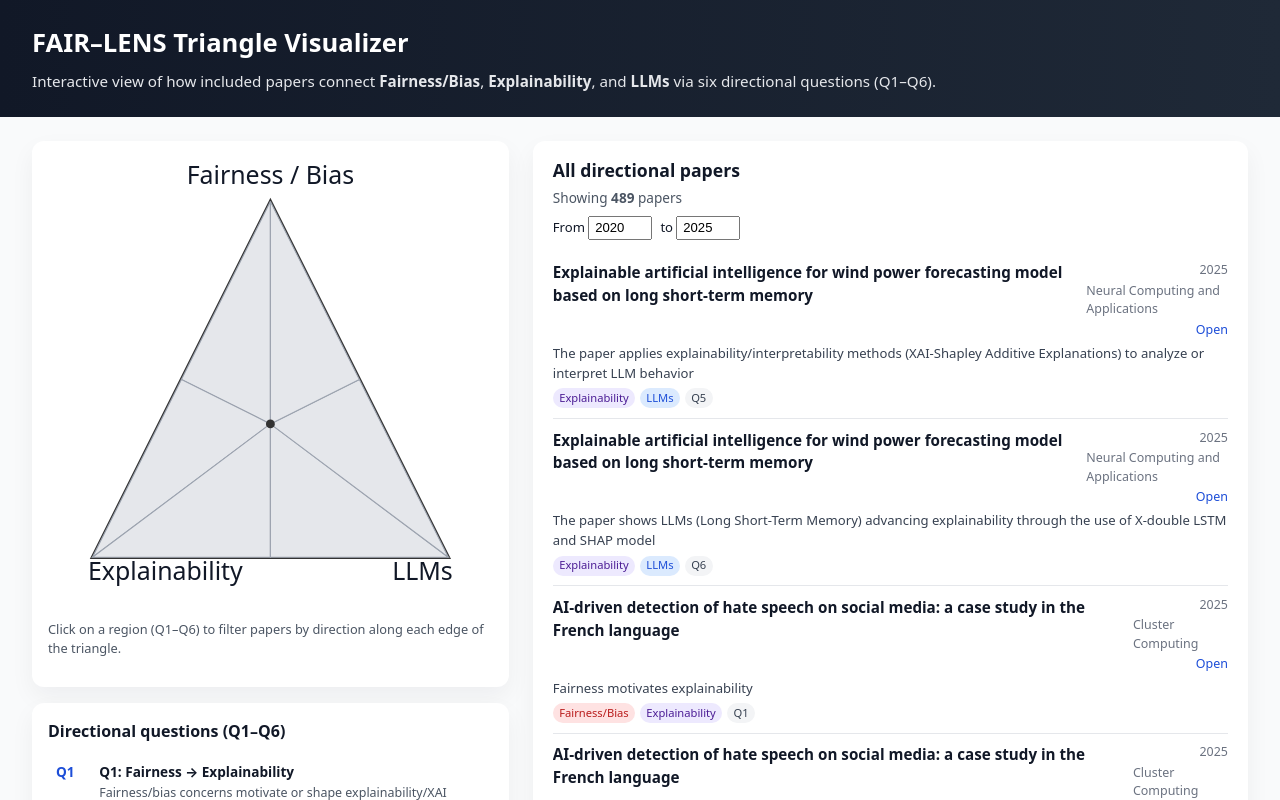
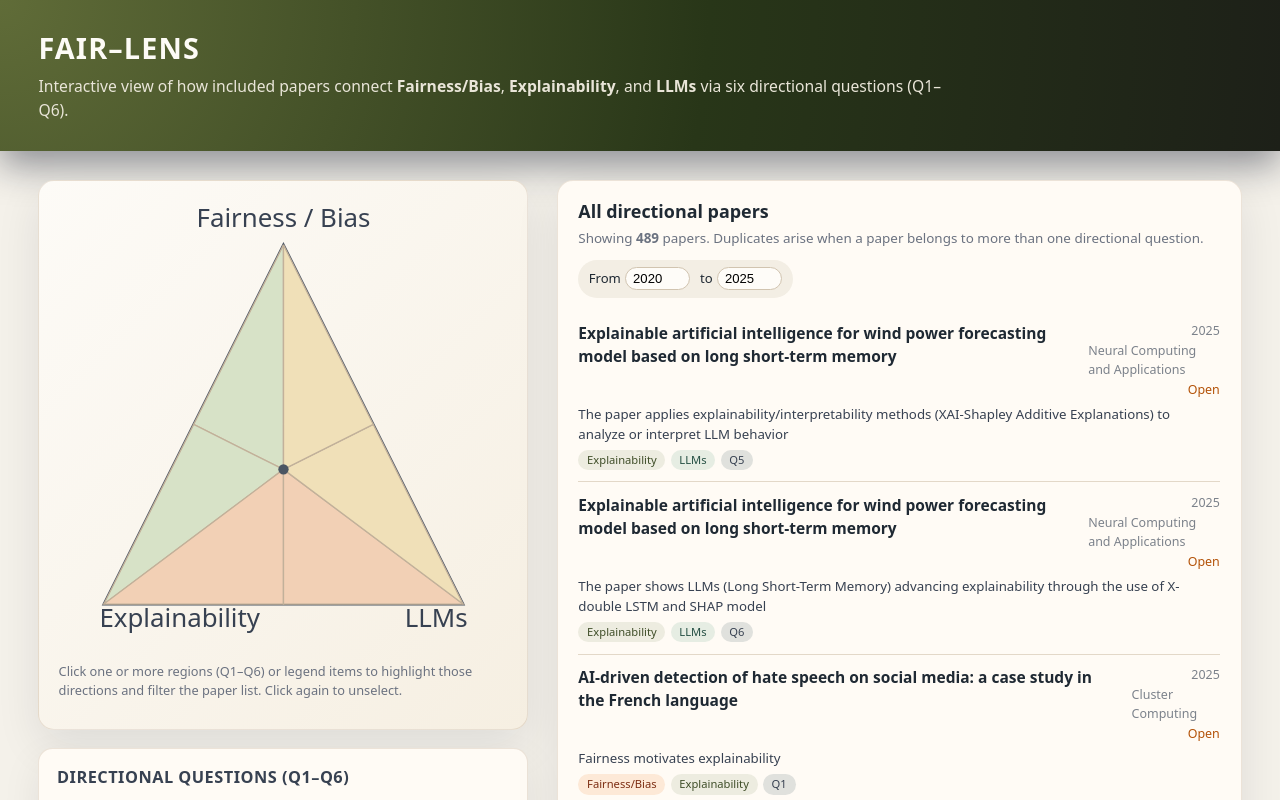
Before and after one commit to SophiaVei/FAIR-LENS, a React (Vite) app in the folder fair-lens-visualizer/: page / in a window 1280 px wide. Shown: the top 800 px of the page. Built offline with nearby package versions, Linux system fonts and the light colour scheme.

Commit message:
ui local

```diff
--- a/fair-lens-visualizer/src/App.tsx
+++ b/fair-lens-visualizer/src/App.tsx
@@ -18,37 +18,49 @@ export interface Paper {
   mentions_llm: boolean;
 }
 
-const questionMeta: Record<QuestionId, { label: string; description: string }> = {
+const questionMeta: Record<
+  QuestionId,
+  { label: string; description: string }
+> = {
   Q1: {
     label: "Q1: Fairness → Explainability",
-    description: "Fairness/bias concerns motivate or shape explainability/XAI methods."
+    description:
+      "Fairness/bias concerns motivate or shape explainability/XAI methods.",
   },
   Q2: {
     label: "Q2: Explainability → Fairness",
-    description: "XAI methods are used to detect, measure, or mitigate bias/unfairness."
+    description:
+      "XAI methods are used to detect, measure, or mitigate bias/unfairness.",
   },
   Q3: {
     label: "Q3: Fairness → LLMs",
-    description: "Fairness/bias is defined or operationalized specifically for LLMs."
+    description:
+      "Fairness/bias is defined or operationalized specifically for LLMs.",
   },
   Q4: {
     label: "Q4: LLMs → Fairness",
-    description: "LLMs affect, amplify, or address fairness/discrimination."
+    description:
+      "LLMs affect, amplify, or address fairness/discrimination.",
   },
   Q5: {
     label: "Q5: Explainability → LLMs",
-    description: "XAI methods are applied to analyze or interpret LLM behaviour."
+    description: "XAI methods are applied to analyze or interpret LLM behaviour.",
   },
   Q6: {
     label: "Q6: LLMs → Explainability",
-    description: "LLMs advance or challenge explainability (e.g., self-explanations, CoT)."
+    description:
+      "LLMs advance or challenge explainability (e.g., self-explanations, CoT).",
   },
 };
 
 const App: React.FC = () => {
   const [papers, setPapers] = useState<Paper[]>([]);
-  const [activeQuestion, setActiveQuestion] = useState<QuestionId | null>(null);
-  const [yearFilter, setYearFilter] = useState<{ min: number | null; max: number | null }>({
+  // ⬇⬇⬇ MULTI-SELECTION STATE
+  const [activeQuestions, setActiveQuestions] = useState<QuestionId[]>([]);
+  const [yearFilter, setYearFilter] = useState<{
+    min: number | null;
+    max: number | null;
+  }>({
     min: null,
     max: null,
   });
@@ -73,18 +85,34 @@ const App: React.FC = () => {
 
   // Initialize year filter once we know ranges
   useEffect(() => {
-    if (years.min !== null && years.max !== null && yearFilter.min === null && yearFilter.max === null) {
+    if (
+      years.min !== null &&
+      years.max !== null &&
+      yearFilter.min === null &&
+      yearFilter.max === null
+    ) {
       setYearFilter({ min: years.min, max: years.max });
     }
   }, [years, yearFilter.min, yearFilter.max]);
 
+  // ⬇⬇⬇ helper to toggle one question on/off
+  const toggleQuestion = (qid: QuestionId) => {
+    setActiveQuestions((prev) =>
+      prev.includes(qid) ? prev.filter((q) => q !== qid) : [...prev, qid]
+    );
+  };
+
   const filteredPapers = useMemo(() => {
     let subset = papers;
 
-    if (activeQuestion) {
-      subset = subset.filter((p) => p.question_id === activeQuestion);
+    // filter by one or more selected questions
+    if (activeQuestions.length > 0) {
+      subset = subset.filter((p) =>
+        activeQuestions.includes(p.question_id as QuestionId)
+      );
     }
 
+    // filter by year range
     if (yearFilter.min !== null) {
       subset = subset.filter(
         (p) => p.year === null || p.year >= yearFilter.min!
@@ -100,19 +128,30 @@ const App: React.FC = () => {
     subset = [...subset].sort((a, b) => (b.year ?? 0) - (a.year ?? 0));
 
     return subset;
-  }, [papers, activeQuestion, yearFilter]);
+  }, [papers, activeQuestions, yearFilter]);
 
   const handleReset = () => {
-    setActiveQuestion(null);
+    setActiveQuestions([]);
     if (years.min !== null && years.max !== null) {
       setYearFilter({ min: years.min, max: years.max });
     }
   };
 
+  // Title depending on how many filters are active
+  let listTitle: string;
+  if (activeQuestions.length === 0) {
+    listTitle = "All directional papers";
+  } else if (activeQuestions.length === 1) {
+    listTitle = questionMeta[activeQuestions[0]].label;
+  } else {
+    const ids = activeQuestions.join(", ");
+    listTitle = `Selected questions: ${ids}`;
+  }
+
   return (
     <div className="app-root">
       <header className="app-header">
-        <h1>FAIR–LENS Triangle Visualizer</h1>
+        <h1>FAIR–LENS</h1>
         <p className="subtitle">
           Interactive view of how included papers connect{" "}
           <strong>Fairness/Bias</strong>, <strong>Explainability</strong>, and{" "}
@@ -123,8 +162,8 @@ const App: React.FC = () => {
       <main className="app-main">
         <section className="triangle-section">
           <Triangle
-            activeQuestion={activeQuestion}
-            onSelectQuestion={setActiveQuestion}
+            activeQuestions={activeQuestions}
+            onToggleQuestion={toggleQuestion}
           />
           <div className="legend-card">
             <h2>Directional questions (Q1–Q6)</h2>
@@ -134,11 +173,11 @@ const App: React.FC = () => {
                   key={qid}
                   className={
                     "legend-item" +
-                    (activeQuestion === qid ? " legend-item-active" : "")
+                    (activeQuestions.includes(qid)
+                      ? " legend-item-active"
+                      : "")
                   }
-                  onClick={() =>
-                    setActiveQuestion(activeQuestion === qid ? null : qid)
-                  }
+                  onClick={() => toggleQuestion(qid)}
                 >
                   <span className="legend-qid">{qid}</span>
                   <span className="legend-text">
@@ -159,14 +198,10 @@ const App: React.FC = () => {
 
         <section className="list-section">
           <div className="list-header">
-            <h2>
-              {activeQuestion
-                ? questionMeta[activeQuestion].label
-                : "All directional papers"}
-            </h2>
+            <h2>{listTitle}</h2>
             <p className="count-text">
-              Showing <strong>{filteredPapers.length}</strong> paper
-              {filteredPapers.length === 1 ? "" : "s"}
+              Showing <strong>{filteredPapers.length}</strong> papers. Duplicates
+              arise when a paper belongs to more than one directional question.
             </p>
 
             {years.min !== null && years.max !== null && (
@@ -218,11 +253,7 @@ const App: React.FC = () => {
                     {p.year && <span>{p.year}</span>}
                     {p.venue && <span>{p.venue}</span>}
                     {p.url && (
-                      <a
-                        href={p.url}
-                        target="_blank"
-                        rel="noreferrer"
-                      >
+                      <a href={p.url} target="_blank" rel="noreferrer">
                         Open
                       </a>
                     )}
--- a/fair-lens-visualizer/src/components/Triangle.tsx
+++ b/fair-lens-visualizer/src/components/Triangle.tsx
@@ -3,69 +3,147 @@ import React from "react";
 import type { QuestionId } from "../App";
 
 interface TriangleProps {
-  activeQuestion: QuestionId | null;
-  onSelectQuestion: (qid: QuestionId | null) => void;
+  activeQuestions: QuestionId[];
+  onToggleQuestion: (qid: QuestionId) => void;
 }
+
+type PairGroup = "FE" | "FL" | "EL"; // Fairness–Explainability, Fairness–LLMs, Explainability–LLMs
 
 type Wedge = {
   id: QuestionId;
   label: string;
-  points: string; // SVG points
+  points: string; // SVG polygon points
+  pair: PairGroup;
 };
 
+/**
+ * Triangle vertices:
+ *  A (Fairness)        = (100, 20)
+ *  B (Explainability)  = (20, 180)
+ *  C (LLMs)            = (180, 180)
+ *  Center O            = (100, 120)
+ *  midAB               = (60, 100)
+ *  midBC               = (100, 180)
+ *  midCA               = (140, 100)
+ */
 const wedges: Wedge[] = [
-  // Triangle vertices:
-  // A (Fairness) = (100, 20)
-  // B (Explainability) = (20, 180)
-  // C (LLMs) = (180, 180)
-  // Center O ≈ (100, 120)
-  // Midpoints: ABm(60,100), BCm(100,180), CAm(140,100)
-
-  // Edge Fairness–Explainability (F↔E)
+  //
+  // FAIRNESS ↔ EXPLAINABILITY (LEFT EDGE)  → pair FE
+  //
   {
     id: "Q1",
     label: "Fairness → Explainability",
-    points: "100,120 100,20 60,100", // O, A, ABm
+    points: "100,120 100,20 60,100", // O, A, midAB
+    pair: "FE",
   },
   {
     id: "Q2",
     label: "Explainability → Fairness",
-    points: "100,120 60,100 20,180", // O, ABm, B
+    points: "100,120 60,100 20,180", // O, midAB, B
+    pair: "FE",
   },
 
-  // Edge Explainability–LLMs (E↔L) – we map these to Q3/Q4
+  //
+  // EXPLAINABILITY ↔ LLMS (BOTTOM EDGE)  → pair EL
+  //
+  {
+    id: "Q5",
+    label: "Explainability → LLMs",
+    points: "100,120 20,180 100,180", // O, B, midBC
+    pair: "EL",
+  },
+  {
+    id: "Q6",
+    label: "LLMs → Explainability",
+    points: "100,120 100,180 180,180", // O, midBC, C
+    pair: "EL",
+  },
+
+  //
+  // LLMS ↔ FAIRNESS (RIGHT EDGE)  → pair FL
+  //
   {
     id: "Q3",
     label: "Fairness → LLMs",
-    points: "100,120 20,180 100,180", // O, B, BCm
+    points: "100,120 180,180 140,100", // O, C, midCA
+    pair: "FL",
   },
   {
     id: "Q4",
     label: "LLMs → Fairness",
-    points: "100,120 100,180 180,180", // O, BCm, C
-  },
-
-  // Edge LLMs–Fairness (L↔F) – Q5/Q6
-  {
-    id: "Q5",
-    label: "Explainability → LLMs",
-    points: "100,120 180,180 140,100", // O, C, CAm
-  },
-  {
-    id: "Q6",
-    label: "LLMs → Explainability",
-    points: "100,120 140,100 100,20", // O, CAm, A
+    points: "100,120 140,100 100,20", // O, midCA, A
+    pair: "FL",
   },
 ];
 
-const Triangle: React.FC<TriangleProps> = ({ activeQuestion, onSelectQuestion }) => {
-  const handleClick = (id: QuestionId) => {
-    if (activeQuestion === id) {
-      onSelectQuestion(null);
-    } else {
-      onSelectQuestion(id);
-    }
+// Vertex identifiers for arrow mapping
+type VertexKey = "fairness" | "explainability" | "llms";
+
+const vertices: Record<VertexKey, { x: number; y: number }> = {
+  fairness: { x: 100, y: 20 },
+  explainability: { x: 20, y: 180 },
+  llms: { x: 180, y: 180 },
+};
+
+// From–to mapping for each directional question
+const arrowMap: Record<QuestionId, { from: VertexKey; to: VertexKey }> = {
+  Q1: { from: "fairness", to: "explainability" },
+  Q2: { from: "explainability", to: "fairness" },
+  Q3: { from: "fairness", to: "llms" },
+  Q4: { from: "llms", to: "fairness" },
+  Q5: { from: "explainability", to: "llms" },
+  Q6: { from: "llms", to: "explainability" },
+};
+
+// Utility: shorten a segment at both ends by `offset` so the arrow
+// does not overlap the vertex points too strongly.
+function shortenSegment(
+  p1: { x: number; y: number },
+  p2: { x: number; y: number },
+  offset: number
+) {
+  const dx = p2.x - p1.x;
+  const dy = p2.y - p1.y;
+  const len = Math.sqrt(dx * dx + dy * dy);
+  if (!len) {
+    return { from: p1, to: p2 };
+  }
+  const ratio = offset / len;
+  return {
+    from: {
+      x: p1.x + dx * ratio,
+      y: p1.y + dy * ratio,
+    },
+    to: {
+      x: p2.x - dx * ratio,
+      y: p2.y - dy * ratio,
+    },
   };
+}
+
+const Triangle: React.FC<TriangleProps> = ({
+  activeQuestions,
+  onToggleQuestion,
+}) => {
+  // Build an arrow line per active question
+  const arrowLines = activeQuestions.map((qid) => {
+    const mapping = arrowMap[qid];
+    const start = vertices[mapping.from];
+    const end = vertices[mapping.to];
+    const { from, to } = shortenSegment(start, end, 10); // 10px inset from vertices
+
+    return (
+      <line
+        key={qid}
+        className="triangle-arrow"
+        x1={from.x}
+        y1={from.y}
+        x2={to.x}
+        y2={to.y}
+        markerEnd="url(#triangleArrowhead)"
+      />
+    );
+  });
 
   return (
     <div className="triangle-wrapper">
@@ -77,36 +155,61 @@ const Triangle: React.FC<TriangleProps> = ({ activeQuestion, onSelectQuestion })
         <title id="triangleTitle">FAIR–LENS Triangle</title>
         <desc id="triangleDesc">
           Triangle with vertices Fairness/Bias, Explainability, and LLMs,
-          subdivided into six directional regions (Q1–Q6).
+          subdivided into six directional regions (Q1–Q6). You can select one
+          or more regions at the same time; arrows indicate the chosen
+          directions.
         </desc>
+
+        {/* Arrowhead definition */}
+        <defs>
+          <marker
+            id="triangleArrowhead"
+            markerWidth="8"
+            markerHeight="8"
+            refX="6"
+            refY="3"
+            orient="auto"
+            markerUnits="strokeWidth"
+          >
+            <path d="M0,0 L6,3 L0,6 z" fill="#b45326" />
+          </marker>
+        </defs>
 
         {/* Outer triangle border */}
         <polygon
           points="100,20 20,180 180,180"
           fill="none"
-          stroke="#333"
-          strokeWidth={1.5}
+          stroke="#4b5563"
+          strokeWidth={1.2}
         />
 
         {/* Wedges */}
         {wedges.map((w) => {
-          const isActive = activeQuestion === w.id;
+          const isActive = activeQuestions.includes(w.id);
+          const pairClass = `triangle-pair-${w.pair.toLowerCase()}`; // FE/FL/EL → fe/fl/el
           return (
             <polygon
               key={w.id}
               points={w.points}
               className={
-                "triangle-wedge" + (isActive ? " triangle-wedge-active" : "")
+                "triangle-wedge " +
+                pairClass +
+                (isActive ? " triangle-wedge-active" : "")
               }
-              onClick={() => handleClick(w.id)}
+              onClick={() => onToggleQuestion(w.id)}
             >
-              <title>{w.id}: {w.label}</title>
+              <title>
+                {w.id}: {w.label}
+              </title>
             </polygon>
           );
         })}
 
-        {/* Center point (optional) */}
-        <circle cx="100" cy="120" r="2" fill="#333" />
+        {/* One arrow per active question */}
+        {arrowLines}
+
+        {/* Center point */}
+        <circle cx="100" cy="120" r="2.3" fill="#4b5563" />
 
         {/* Vertex labels */}
         <text x="100" y="12" textAnchor="middle" className="vertex-label">
@@ -119,9 +222,10 @@ const Triangle: React.FC<TriangleProps> = ({ activeQuestion, onSelectQuestion })
           LLMs
         </text>
       </svg>
+
       <p className="triangle-hint">
-        Click on a region (Q1–Q6) to filter papers by direction along each edge
-        of the triangle.
+        Click one or more regions (Q1–Q6) or legend items to highlight those
+        directions and filter the paper list. Click again to unselect.
       </p>
     </div>
   );
--- a/fair-lens-visualizer/src/styles.css
+++ b/fair-lens-visualizer/src/styles.css
@@ -1,10 +1,12 @@
 /* src/styles.css */
+
+/* ---------- Base layout & theme ---------- */
 
 :root {
   font-family: system-ui, -apple-system, BlinkMacSystemFont, "Segoe UI", sans-serif;
   line-height: 1.5;
-  color: #111827;
-  background-color: #f9fafb;
+  color: #1f2933;
+  background-color: #f4f1ea; /* warm, paper-like background */
 }
 
 * {
@@ -13,131 +15,208 @@
 
 body {
   margin: 0;
+  background-color: #f4f1ea;
 }
 
 .app-root {
   min-height: 100vh;
   display: flex;
   flex-direction: column;
+  color: #1f2933;
 }
 
+/* ---------- Header ---------- */
+
 .app-header {
-  padding: 1.5rem 2rem;
-  background: linear-gradient(90deg, #111827, #1f2937);
-  color: white;
+  padding: 1.6rem 2.4rem 1.8rem;
+  background: radial-gradient(circle at top left, #606c38 0, #283618 55%, #1d2018 100%);
+  color: #fdfbf6;
+  box-shadow: 0 14px 35px rgba(15, 23, 42, 0.45);
 }
 
 .app-header h1 {
-  margin: 0 0 0.5rem;
-  font-size: 1.6rem;
+  margin: 0 0 0.4rem;
+  font-size: 1.8rem;
+  letter-spacing: 0.04em;
 }
 
 .app-header .subtitle {
   margin: 0;
-  max-width: 60rem;
-  font-size: 0.95rem;
-  color: #e5e7eb;
+  max-width: 58rem;
+  font-size: 0.98rem;
+  color: #e9e5d8;
 }
+
+/* ---------- Main layout ---------- */
 
 .app-main {
   flex: 1;
   display: grid;
-  grid-template-columns: minmax(0, 1.2fr) minmax(0, 1.8fr);
-  gap: 1.5rem;
-  padding: 1.5rem 2rem;
+  grid-template-columns: minmax(0, 1.25fr) minmax(0, 1.75fr);
+  gap: 1.8rem;
+  padding: 1.8rem 2.4rem 2rem;
+  max-width: 1400px;
+  width: 100%;
+  margin: 0 auto;
 }
+
+/* ---------- Triangle / left side ---------- */
 
 .triangle-section {
   display: flex;
   flex-direction: column;
-  gap: 1rem;
+  gap: 1.1rem;
 }
 
 .triangle-wrapper {
-  background: white;
-  border-radius: 0.75rem;
-  padding: 1rem;
-  box-shadow: 0 10px 25px rgba(15, 23, 42, 0.05);
+  background: linear-gradient(135deg, #fdfbf7 0%, #f6efe2 100%);
+  border-radius: 1rem;
+  padding: 1.2rem 1.2rem 1rem;
+  box-shadow: 0 16px 45px rgba(15, 23, 42, 0.09);
+  border: 1px solid rgba(148, 119, 86, 0.18);
 }
 
 .triangle-svg {
   width: 100%;
   height: auto;
+  display: block;
 }
 
-.vertex-label {
-  font-size: 0.7rem;
-  fill: #111827;
-}
+/* triangle wedges */
 
 .triangle-wedge {
-  fill: #e5e7eb;
-  stroke: #9ca3af;
-  stroke-width: 0.5;
+  fill: #e8ded1; /* soft beige */
+  stroke: #c2b19a;
+  stroke-width: 0.6;
   cursor: pointer;
-  transition: fill 0.15s ease, stroke 0.15s ease;
+  transition: fill 0.18s ease, stroke 0.18s ease, transform 0.18s ease;
 }
 
 .triangle-wedge:hover {
-  fill: #d1d5db;
+  fill: #e1d2c0;
+}
+
+/* Pair-based default colors: FE, FL, EL */
+
+.triangle-wedge.triangle-pair-fe {
+  /* Fairness ↔ Explainability pair (Q1, Q2) – soft sage */
+  fill: #d7e2c7;
+}
+
+.triangle-wedge.triangle-pair-el {
+  /* Explainability ↔ LLMs pair (Q5, Q6) – peach */
+  fill: #f2d0b5;
+}
+
+.triangle-wedge.triangle-pair-fl {
+  /* Fairness ↔ LLMs pair (Q3, Q4) – warm sand */
+  fill: #f0e0b8;
+}
+
+/* Slightly darker on hover for each pair (only when NOT active) */
+
+.triangle-wedge.triangle-pair-fe:hover {
+  fill: #ccd8bb;
+}
+
+.triangle-wedge.triangle-pair-el:hover {
+  fill: #e8c6ab;
+}
+
+.triangle-wedge.triangle-pair-fl:hover {
+  fill: #e7d6ac;
+}
+
+/* Active state still uses the strong highlight color */
+.triangle-wedge-active {
+  fill: #f4a261; /* terracotta highlight */
+  stroke: #e76f51;
+  stroke-width: 1.2;
 }
 
 .triangle-wedge-active {
-  fill: #bfdbfe;
-  stroke: #1d4ed8;
-  stroke-width: 1;
+  fill: #f4a261; /* terracotta highlight */
+  stroke: #e76f51;
+  stroke-width: 1.2;
+}
+
+/* arrow */
+
+.triangle-arrow {
+  stroke: #b45326;
+  stroke-width: 2.2;
+  opacity: 0.98;
+  transition: opacity 0.2s ease;
+}
+
+/* small center point and outline */
+
+.vertex-label {
+  font-size: 0.72rem;
+  fill: #374151;
 }
 
 .triangle-hint {
-  margin-top: 0.75rem;
+  margin-top: 0.8rem;
   font-size: 0.8rem;
-  color: #4b5563;
+  color: #6b7280;
 }
 
+/* ---------- Legend card (Q1–Q6) ---------- */
+
 .legend-card {
-  background: white;
-  border-radius: 0.75rem;
-  padding: 1rem;
-  box-shadow: 0 10px 25px rgba(15, 23, 42, 0.05);
+  background: #fffbf5;
+  border-radius: 0.9rem;
+  padding: 1rem 1.1rem;
+  box-shadow: 0 14px 38px rgba(15, 23, 42, 0.08);
+  border: 1px solid rgba(148, 119, 86, 0.18);
 }
 
 .legend-card h2 {
-  margin: 0 0 0.75rem;
-  font-size: 1rem;
+  margin: 0 0 0.7rem;
+  font-size: 1.02rem;
+  letter-spacing: 0.03em;
+  text-transform: uppercase;
+  color: #374151;
 }
 
 .legend-card ul {
   list-style: none;
   padding: 0;
-  margin: 0 0 0.75rem;
+  margin: 0 0 0.9rem;
   display: flex;
   flex-direction: column;
-  gap: 0.4rem;
+  gap: 0.45rem;
 }
 
 .legend-item {
   display: flex;
-  gap: 0.5rem;
-  padding: 0.4rem 0.5rem;
-  border-radius: 0.5rem;
+  gap: 0.6rem;
+  padding: 0.45rem 0.55rem;
+  border-radius: 0.7rem;
   cursor: pointer;
   font-size: 0.85rem;
   align-items: flex-start;
-  transition: background-color 0.15s ease;
+  transition: background-color 0.18s ease, box-shadow 0.18s ease, transform 0.08s ease;
+  border: 1px solid transparent;
 }
 
 .legend-item:hover {
-  background-color: #f3f4f6;
+  background-color: #f4ede1;
+  box-shadow: 0 6px 18px rgba(148, 119, 86, 0.25);
+  transform: translateY(-1px);
 }
 
 .legend-item-active {
-  background-color: #dbeafe;
+  background-color: #f4a26120;
+  border-color: #f4a26180;
+  box-shadow: 0 7px 22px rgba(244, 162, 97, 0.35);
 }
 
 .legend-qid {
   font-weight: 600;
-  color: #1d4ed8;
-  min-width: 2.2rem;
+  color: #b45309;
+  min-width: 2.5rem;
 }
 
 .legend-text {
@@ -150,53 +229,73 @@ body {
 }
 
 .btn-reset {
-  margin-top: 0.5rem;
-  padding: 0.35rem 0.7rem;
+  margin-top: 0.4rem;
+  padding: 0.35rem 0.85rem;
   border-radius: 999px;
   border: none;
-  background-color: #1d4ed8;
-  color: white;
+  background-color: #283618;
+  color: #fdfbf6;
   font-size: 0.78rem;
   cursor: pointer;
+  letter-spacing: 0.03em;
+  text-transform: uppercase;
 }
 
 .btn-reset:hover {
-  background-color: #1e40af;
+  background-color: #1f2a16;
 }
 
+/* ---------- Right side: list & filters ---------- */
+
 .list-section {
-  background: white;
-  border-radius: 0.75rem;
-  padding: 1rem 1.25rem;
-  box-shadow: 0 10px 25px rgba(15, 23, 42, 0.05);
+  background: #fffbf5;
+  border-radius: 1rem;
+  padding: 1.1rem 1.3rem;
+  box-shadow: 0 16px 45px rgba(15, 23, 42, 0.09);
+  border: 1px solid rgba(148, 119, 86, 0.18);
   display: flex;
   flex-direction: column;
 }
 
 .list-header h2 {
-  margin: 0 0 0.25rem;
-  font-size: 1.1rem;
+  margin: 0 0 0.2rem;
+  font-size: 1.12rem;
 }
 
 .count-text {
-  margin: 0 0 0.5rem;
-  font-size: 0.85rem;
-  color: #4b5563;
+  margin: 0 0 0.7rem;
+  font-size: 0.84rem;
+  color: #6b7280;
 }
 
 .year-filter {
-  display: flex;
-  gap: 0.5rem;
+  display: inline-flex;
+  flex-wrap: wrap;
+  gap: 0.6rem;
   align-items: center;
   font-size: 0.82rem;
-  margin-bottom: 0.75rem;
+  margin-bottom: 0.8rem;
+  padding: 0.45rem 0.65rem;
+  border-radius: 999px;
+  background-color: #f3eee4;
+}
+
+.year-filter label {
+  display: flex;
+  align-items: center;
+  gap: 0.25rem;
 }
 
 .year-filter input {
-  width: 4rem;
-  padding: 0.15rem 0.3rem;
+  width: 4.1rem;
+  padding: 0.2rem 0.45rem;
   font-size: 0.82rem;
+  border-radius: 999px;
+  border: 1px solid #d1c4b0;
+  background-color: #fefcf8;
 }
+
+/* ---------- Paper list ---------- */
 
 .paper-list {
   list-style: none;
@@ -206,8 +305,8 @@ body {
 }
 
 .paper-item {
-  border-bottom: 1px solid #e5e7eb;
-  padding: 0.6rem 0;
+  border-bottom: 1px solid #e3d8c8;
+  padding: 0.7rem 0;
 }
 
 .paper-item:last-child {
@@ -218,12 +317,12 @@ body {
   display: flex;
   justify-content: space-between;
   align-items: flex-start;
-  gap: 0.5rem;
+  gap: 0.7rem;
 }
 
 .paper-title {
   margin: 0;
-  font-size: 0.95rem;
+  font-size: 0.97rem;
 }
 
 .paper-meta {
@@ -235,12 +334,13 @@ body {
 }
 
 .paper-meta span {
-  color: #6b7280;
+  color: #7c828b;
 }
 
 .paper-meta a {
-  color: #1d4ed8;
+  color: #b45309;
   text-decoration: none;
+  font-weight: 500;
 }
 
 .paper-meta a:hover {
@@ -248,56 +348,76 @@ body {
 }
 
 .paper-claim {
-  margin: 0.3rem 0;
-  font-size: 0.82rem;
+  margin: 0.32rem 0;
+  font-size: 0.83rem;
   color: #374151;
 }
 
 .paper-tags {
   display: flex;
   flex-wrap: wrap;
-  gap: 0.3rem;
+  gap: 0.32rem;
   margin-top: 0.1rem;
 }
 
+/* tags */
+
 .tag {
   font-size: 0.7rem;
-  padding: 0.1rem 0.4rem;
+  padding: 0.12rem 0.55rem;
   border-radius: 999px;
   background-color: #e5e7eb;
   color: #374151;
 }
 
 .tag-fairness {
-  background-color: #fee2e2;
-  color: #b91c1c;
+  background-color: #f4a26133;
+  color: #7c2d12;
 }
 
 .tag-xai {
-  background-color: #ede9fe;
-  color: #4c1d95;
+  background-color: #a3b18a33;
+  color: #3f4e28;
 }
 
 .tag-llm {
-  background-color: #dbeafe;
-  color: #1d4ed8;
+  background-color: #81b29a33;
+  color: #234e42;
 }
 
 .tag-qid {
-  background-color: #f3f4f6;
+  background-color: #e0e1dd;
   color: #374151;
 }
 
+/* ---------- Footer ---------- */
+
 .app-footer {
-  padding: 0.75rem 2rem;
+  padding: 0.85rem 2.4rem;
   font-size: 0.78rem;
   color: #6b7280;
-  background-color: #f3f4f6;
+  background-color: #e9e2d5;
   text-align: right;
+  border-top: 1px solid rgba(148, 119, 86, 0.35);
 }
+
+/* ---------- Responsive ---------- */
 
 @media (max-width: 900px) {
   .app-main {
     grid-template-columns: 1fr;
+    padding: 1.4rem 1.2rem 1.8rem;
+  }
+
+  .app-header {
+    padding: 1.4rem 1.4rem 1.6rem;
+  }
+
+  .list-section {
+    order: 2;
+  }
+
+  .triangle-section {
+    order: 1;
   }
 }
```
